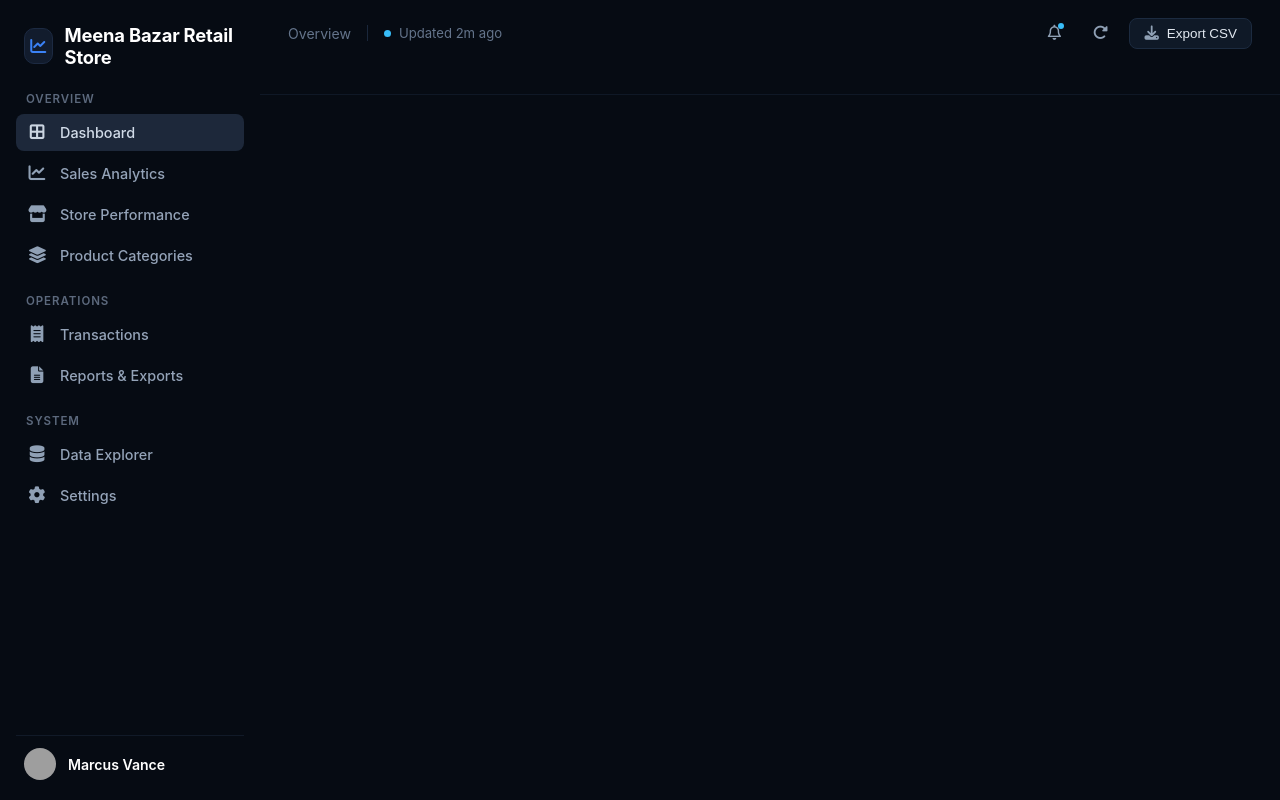
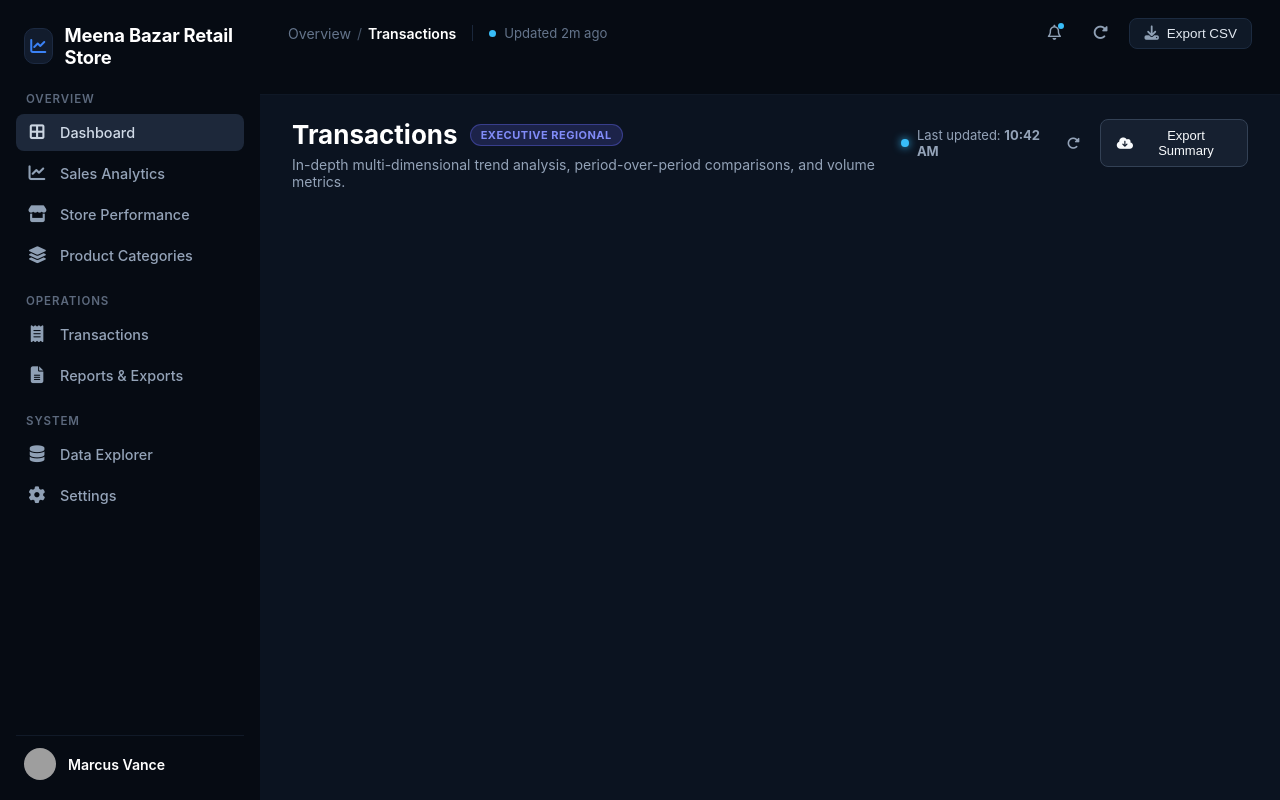
Before and after one commit to ferdoushasanpr/Meena-Bazar-Retail-Store-Performance-Dashboard, an Angular app in the folder ClientApp/: page /transactions in a window 1280 px wide. Before the commit this address led to /. Built offline with nearby package versions, Linux system fonts and the light colour scheme; grey boxes are pictures that could not be loaded.

Commit message:
feat(add): Transactions Page Added.

```diff
--- a/ClientApp/src/app/app.routes.ts
+++ b/ClientApp/src/app/app.routes.ts
@@ -3,6 +3,7 @@ import { Dashboard } from './pages/dashboard/dashboard';
 import { SalesAnalytics } from './pages/sales-analytics/sales-analytics';
 import { ProductCategories } from './pages/product-categories/product-categories';
 import { StorePerformance } from './pages/store-performance/store-performance';
+import { Transactions } from './pages/transactions/transactions';
 
 export const routes: Routes = [
     {
@@ -24,5 +25,9 @@ export const routes: Routes = [
     {
         path: 'categories',
         component: ProductCategories
+    },
+    {
+        path: 'transactions',
+        component: Transactions
     }
 ];
--- /dev/null
+++ b/ClientApp/src/app/pages/transactions/transactions.css
@@ -0,0 +1,12 @@
+:host {
+    display: block;
+    background-color: #0b1320;
+    color: #f1f5f9;
+    font-family: -apple-system, BlinkMacSystemFont, 'Segoe UI', Roboto, Helvetica, Arial, sans-serif;
+    min-height: 100vh;
+    box-sizing: border-box;
+}
+
+.container {
+    padding: 24px 32px;
+}
--- /dev/null
+++ b/ClientApp/src/app/pages/transactions/transactions.html
@@ -0,0 +1,4 @@
+<div class="container">
+    <!-- Top Navigation Header -->
+    <app-page-header [title]="pageHeaderTitle" [subtitle]="pageHeaderSubtitle" />
+</div>
--- /dev/null
+++ b/ClientApp/src/app/pages/transactions/transactions.ts
@@ -0,0 +1,13 @@
+import { Component } from '@angular/core';
+import { PageHeader } from '../../shared/page-header/page-header';
+
+@Component({
+  imports: [PageHeader],
+  selector: 'app-transactions',
+  styleUrl: './transactions.css',
+  templateUrl: './transactions.html',
+})
+export class Transactions {
+  pageHeaderTitle = "Transactions";
+  pageHeaderSubtitle = "In-depth multi-dimensional trend analysis, period-over-period comparisons, and volume metrics.";
+}
```
Also changed, not shown: 1 other file (tests, documents, lock files or other folders).
